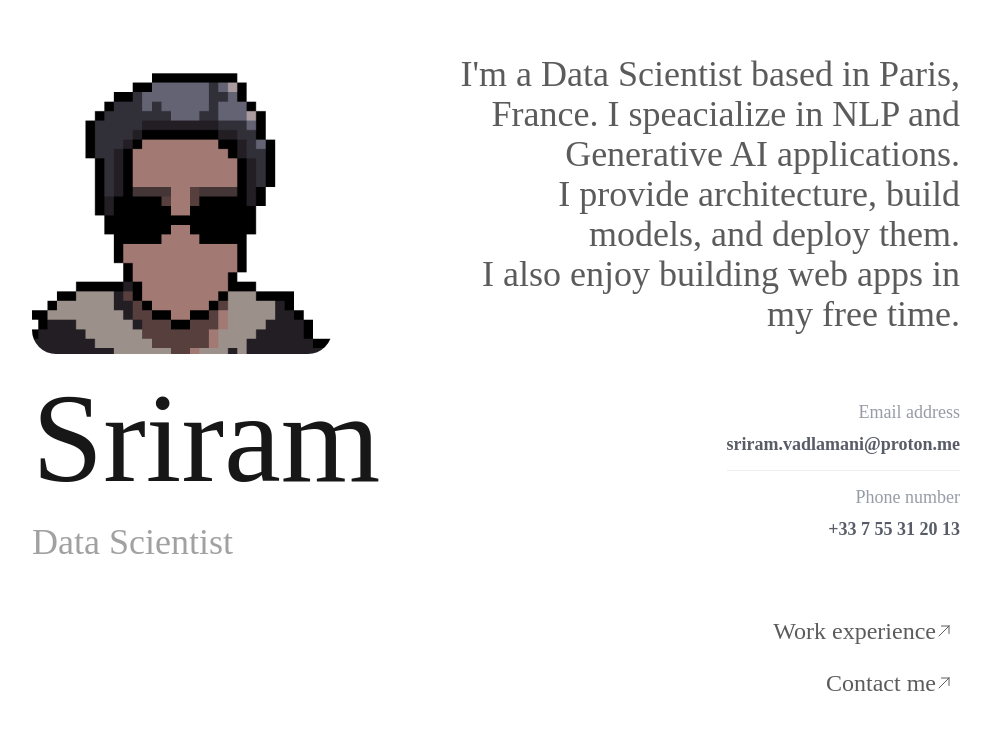
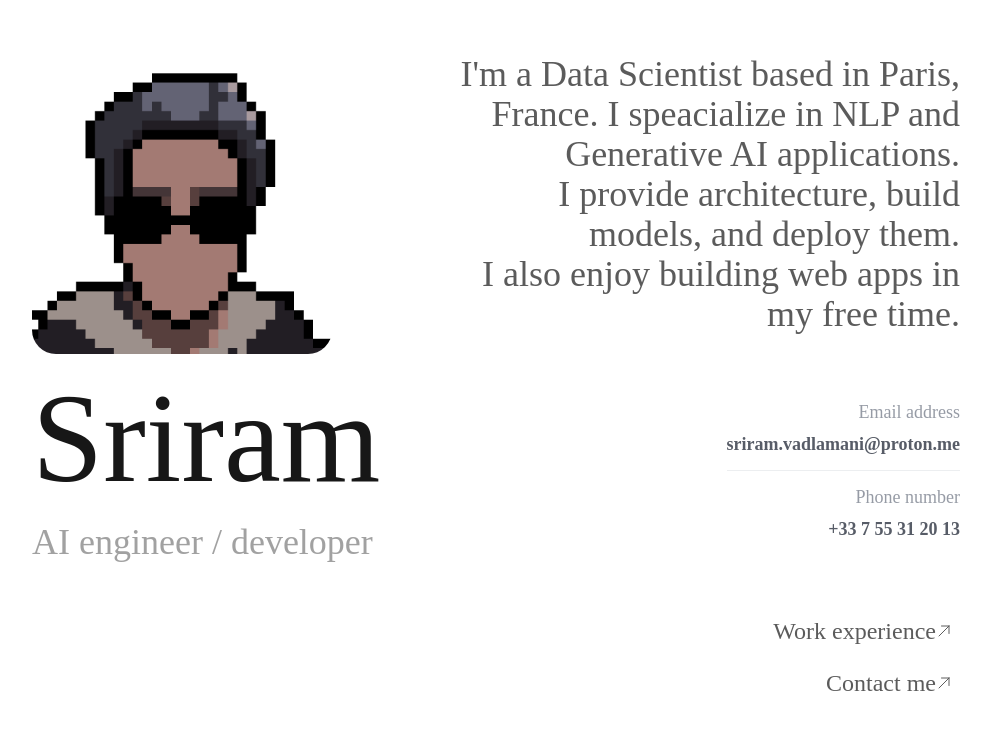
Before and after one commit to softmaxer/softmaxer.github.io, a Next.js app: page / in a window 1280 px wide. Shown: the part 122-852 px from the top of the page, without its empty margins (144-1135 px from the left). Built offline with nearby package versions, Linux system fonts and the light colour scheme; a web font is replaced by a local one.

Commit message:
Change page title

```diff
--- a/app/page.tsx
+++ b/app/page.tsx
@@ -27,7 +27,7 @@ export default function Home() {
           Sriram
         </p>
         <p className="text-2xl md:text-4xl lg:text-4xl text-left opacity-40 font-solanelBold">
-          Data Scientist
+          AI engineer / developer
         </p>
       </div>
       <div
```
